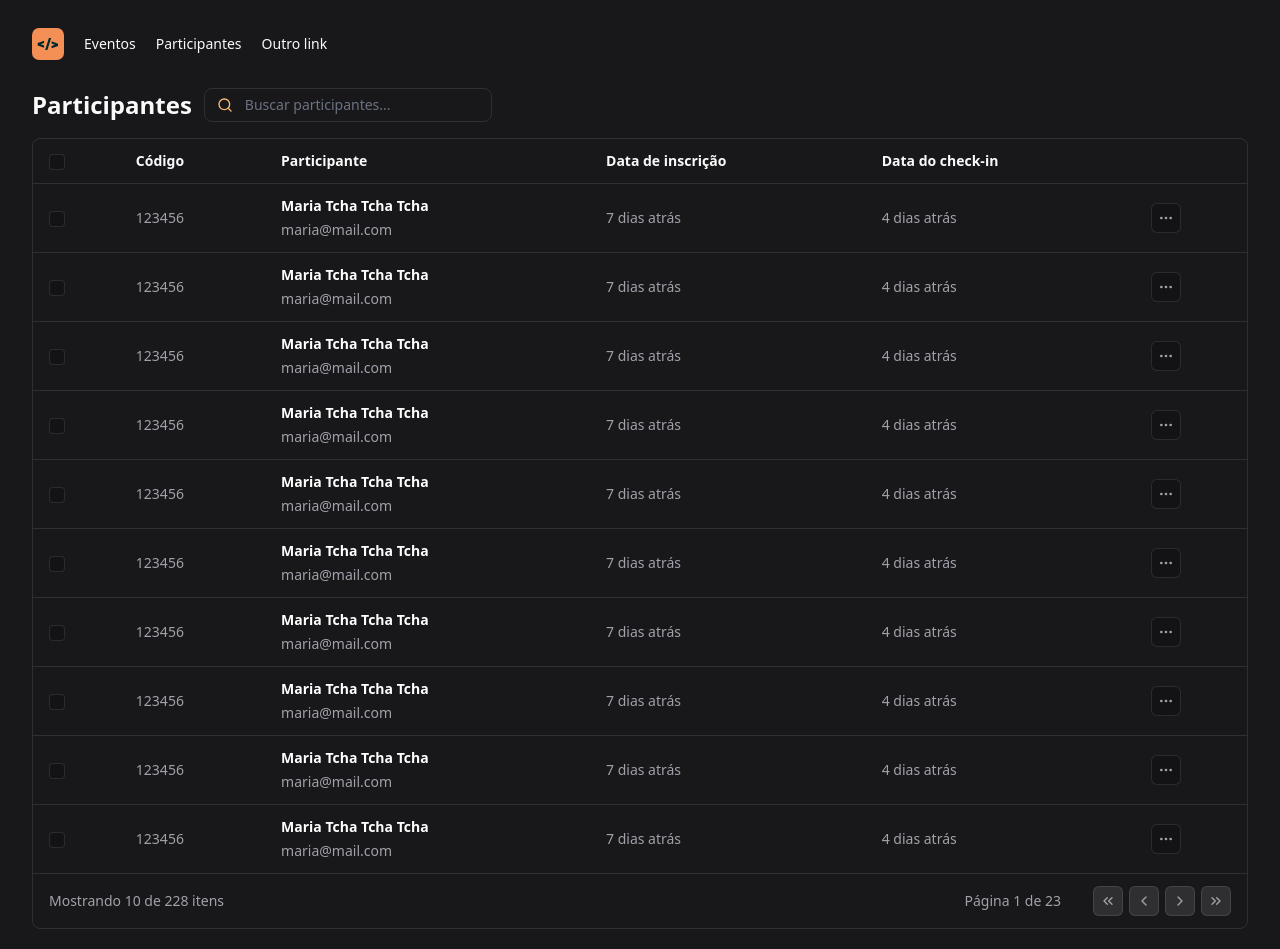
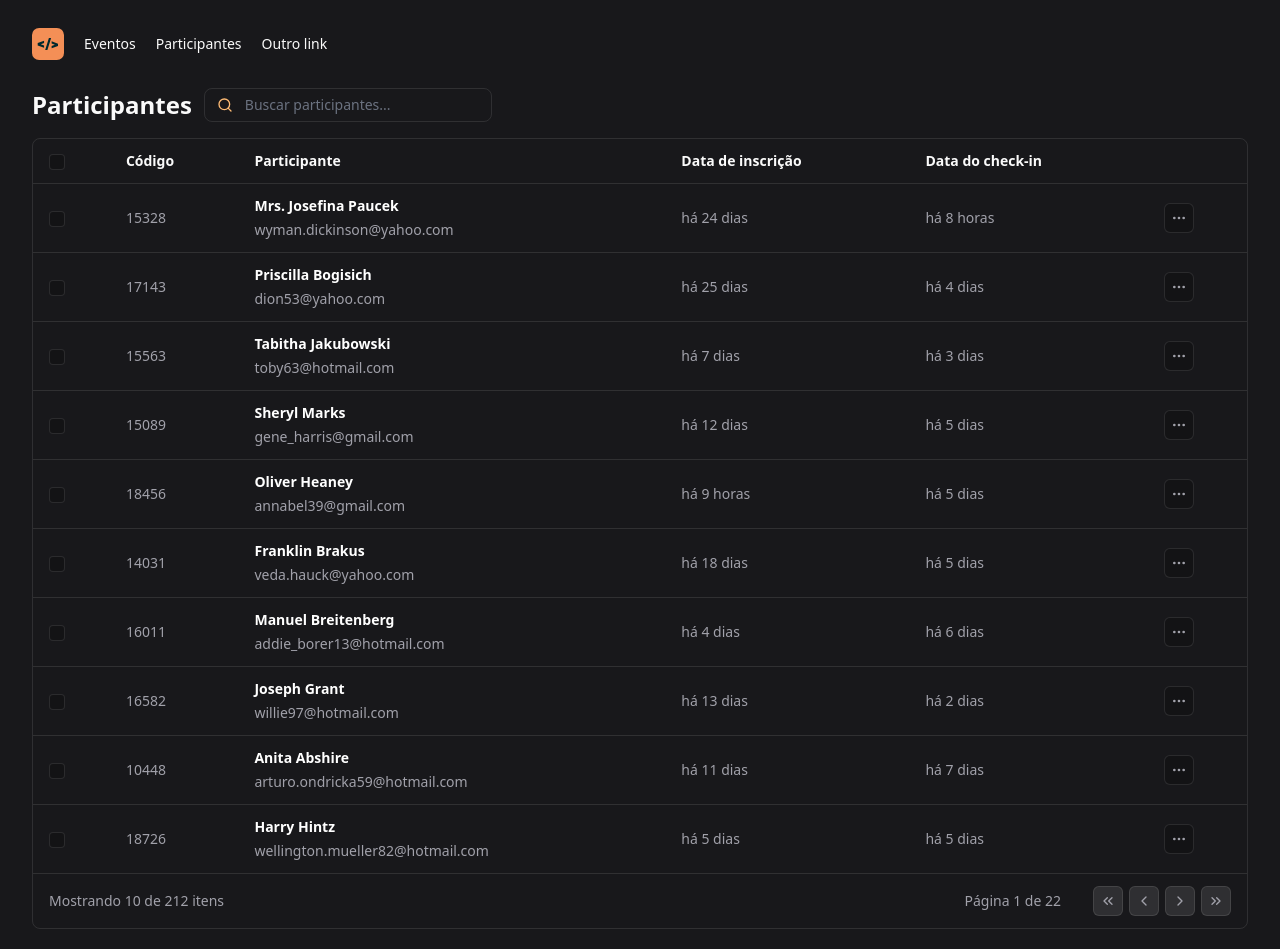
Before and after one commit to rafaelpianaro/pass-in-web-05-2024, a React (Vite) app: page / in a window 1280 px wide. Built offline with nearby package versions, Linux system fonts and the light colour scheme.

Commit message:
feat: fake data attendee and make component attendee-list

```diff
--- a/package.json
+++ b/package.json
@@ -10,12 +10,14 @@
     "preview": "vite preview"
   },
   "dependencies": {
+    "dayjs": "^1.11.11",
     "lucide-react": "^0.378.0",
     "react": "^18.2.0",
     "react-dom": "^18.2.0",
     "tailwind-merge": "^2.3.0"
   },
   "devDependencies": {
+    "@faker-js/faker": "^8.4.1",
     "@tailwindcss/forms": "^0.5.7",
     "@types/react": "^18.2.66",
     "@types/react-dom": "^18.2.22",
--- a/src/components/attendee-list.tsx
+++ b/src/components/attendee-list.tsx
@@ -1,19 +1,36 @@
 import { Search, MoreHorizontal, ChevronsLeft, ChevronLeft, ChevronRight, ChevronsRight } from 'lucide-react'
+import dayjs from 'dayjs'
+import 'dayjs/locale/pt-br'
+import relativeTime from 'dayjs/plugin/relativeTime'
 import { IconButton } from './icon-button'
 import { Table } from './table/table'
 import { TableHeader } from './table/table-header'
 import { TableCell } from './table/table-cell'
 import { TableRow } from './table/table-row'
+import { ChangeEvent, useState } from 'react'
+import { attendees } from '../data/attendees'
+
+dayjs.extend(relativeTime)
+dayjs.locale('pt-br')
 
 export function AttendeeList() {
+    const [search, setSearch] = useState('')
+    const [page, setPage] = useState(1)
+
+    function onSearchInputChanged(event: ChangeEvent<HTMLInputElement>) {
+        setSearch(event.target.value)
+    }
+
     return (
         <div className='flex flex-col gap-4'>
             <div className="flex gap-3 items-center">
                 <h1 className="text-2xl font-bold">Participantes</h1>
                 <div className="px-3 py-1.5 w-72 border border-white/10 rounded-lg text-sm flex items-center gap-3">
                     <Search className='size-4 text-orange-300'/>
-                    <input className="bg-transparent flex-1 border-0 p-0 text-sm focus:outline-none focus:ring-0" placeholder="Buscar participantes..." type="text" />
+                    {/* event listener -> onChange */}
+                    <input onChange={onSearchInputChanged} className="bg-transparent flex-1 border-0 p-0 text-sm focus:outline-none focus:ring-0" placeholder="Buscar participantes..." type="text" />
                 </div>
+            {search}
             </div>
 
             <Table>
@@ -32,21 +49,21 @@ export function AttendeeList() {
                     </tr>
                 </thead>
                 <tbody>
-                    {Array.from({ length: 10}).map((_, i) => {
+                    {attendees.slice((page - 1) * 10, page * 10).map((attendee) => {
                         return (
-                        <TableRow key={i} >
+                        <TableRow key={attendee.id} >
                             <TableCell>
                                 <input type="checkbox" className="form-checkbox h-4 w-4 text-orange-400 bg-black/20 rounded border border-white/10 focus:border-orange-400 focus:ring-orange-400 focus:ring-0 checked:border-orange-400" />
                             </TableCell>
-                            <TableCell>123456</TableCell>
+                            <TableCell>{attendee.id}</TableCell>
                             <TableCell>
                                 <div className='flex flex-col gap-1'>
-                                    <span className='font-semibold text-white'>Maria Tcha Tcha Tcha</span>
-                                    <span>maria@mail.com</span>
+                                    <span className='font-semibold text-white'>{attendee.name}</span>
+                                    <span>{attendee.email}</span>
                                 </div>
                             </TableCell>
-                            <TableCell>7 dias atrás</TableCell>
-                            <TableCell>4 dias atrás</TableCell>
+                            <TableCell>{dayjs().to(attendee.createdAt)}</TableCell>
+                            <TableCell>{dayjs().to(attendee.checkedInAt)}</TableCell>
                             <TableCell>
                                 <IconButton transparent>
                                     <MoreHorizontal className='size-4' />
@@ -59,12 +76,12 @@ export function AttendeeList() {
                 <tfoot>
                     <tr>
                         <TableCell colSpan={3}>
-                            Mostrando 10 de 228 itens
+                            Mostrando 10 de {attendees.length} itens
                         </TableCell>
                         <TableCell className='text-right' colSpan={3}>
                             <div className='inline-flex items-center gap-8'>
 
-                                <span>Página 1 de 23</span>
+                                <span>Página {page} de {Math.ceil(attendees.length / 10)}</span>
 
                                 <div className='flex gap-1.5'>
                                     <IconButton>
--- /dev/null
+++ b/src/data/attendees.ts
@@ -0,0 +1,11 @@
+import { faker } from '@faker-js/faker'
+
+export const attendees = Array.from({ length: 212}).map(() => {
+    return {
+        id: faker.number.int({ min: 10000, max: 20000}),
+        name: faker.person.fullName(),
+        email: faker.internet.email().toLocaleLowerCase(),
+        createdAt: faker.date.recent({ days: 30 }),
+        checkedInAt: faker.date.recent({ days: 7 })
+    }
+})
```
Also changed, not shown: 2 other files (tests, documents, lock files or other folders).
